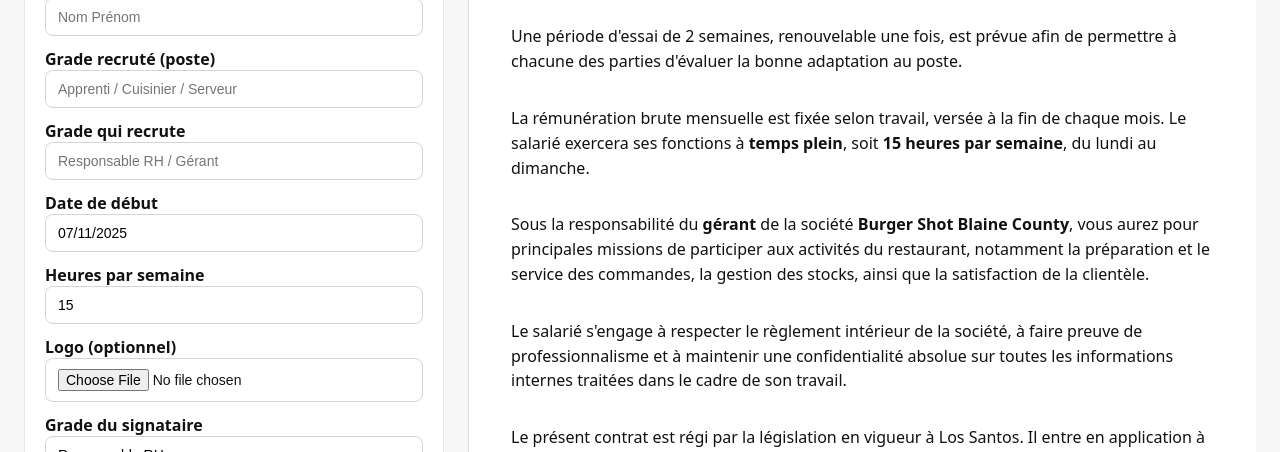
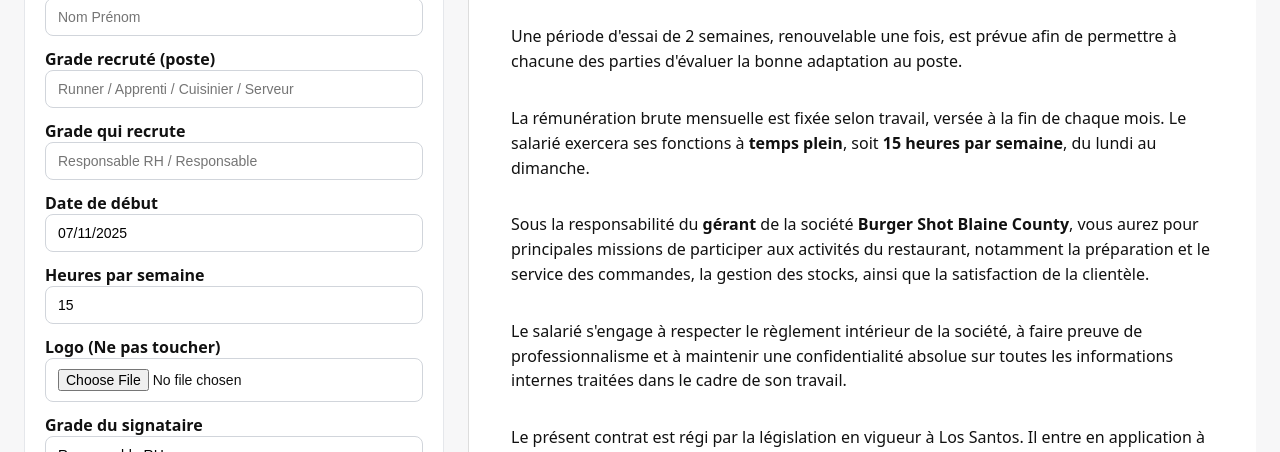
Before and after one commit to TYREUB/contrat, a plain HTML site: page index.html in a window 1280 px wide. Shown: the part 275-727 px from the top of the page. Drawn offline with Linux system fonts and the light colour scheme.

Commit message:
Modify form labels and placeholders in index.html
Updated input placeholders and labels for clarity.

```diff
--- a/index.html
+++ b/index.html
@@ -25,12 +25,12 @@
 
           <label>
             Grade recruté (poste)
-            <input id="input-grade" type="text" placeholder="Apprenti / Cuisinier / Serveur" />
+            <input id="input-grade" type="text" placeholder="Runner / Apprenti / Cuisinier / Serveur" />
           </label>
 
           <label>
             Grade qui recrute
-            <input id="input-recruiting-grade" type="text" placeholder="Responsable RH / Gérant" />
+            <input id="input-recruiting-grade" type="text" placeholder="Responsable RH / Responsable" />
           </label>
 
           <label>
@@ -44,7 +44,7 @@
           </label>
 
           <label>
-            Logo (optionnel)
+            Logo (Ne pas toucher)
             <input id="input-logo" type="file" accept="image/*" />
           </label>
 
```
